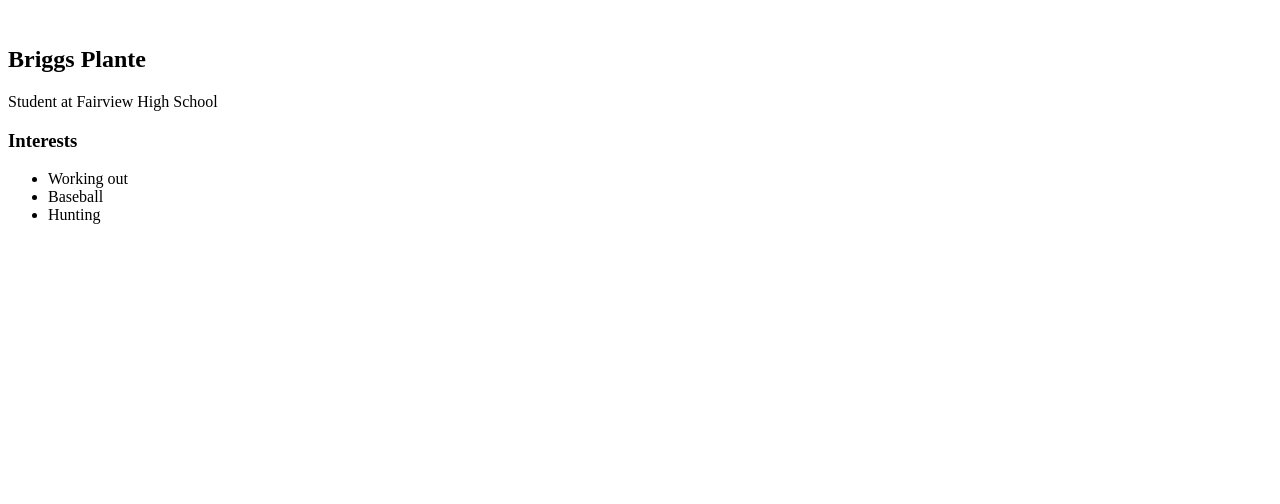
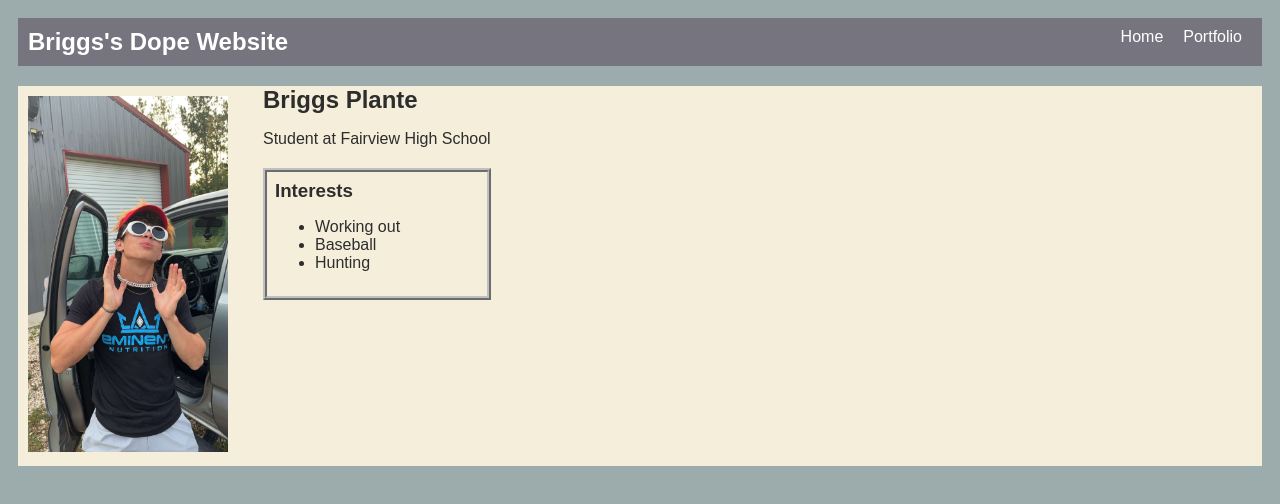
Before and after one commit to rPlanteFHS/rPlanteFHS.github.io, a plain HTML site: page index.html in a window 1280 px wide. Drawn offline with Linux system fonts and the light colour scheme.

Commit message:
add index.html and css files

```diff
--- a/index.html
+++ b/index.html
@@ -1,20 +1,29 @@
 <!DOCTYPE html>
 <html>
   <head>
-    <title> Briggs's portfolio</title>
+    <title>Briggs's portfolio</title>
+    <link rel="stylesheet" href="style.css" />
   </head>
 
   <body>
     <!-- All content goes here -->
     <div id="all contents">
       <nav>
-
+        <h1> Briggs's Dope Website</h1>
+        <ul id="nav-ul">
+          <li class="nav-li">
+            <a href="index.html">Home</a>
+          </li>
+          <li class="nav-li">
+            <a href="portfolio.html">Portfolio</a>
+          </li>
+         </ul>
       </nav>
 
       <main>
         <div class="sidebar">
-          <img class="sidebar-img" src="">
-         </div>
+          <img class="sidebar-img" src="IMG_3589.JPG">
+        </div>
 
         <div class="contents">
           <h2>Briggs Plante</h2>
@@ -29,6 +38,6 @@
           </div>
         </div>
       </main>
-</div>
+    </div>
   </body>
 </html>
--- a/style.css
+++ b/style.css
@@ -0,0 +1,76 @@
+body {
+    background: rgb(156, 172, 172);
+    color: rgb(45, 45, 45);
+    padding: 10px;
+    font-family: Arial, sans-serif;
+}
+
+#all-contents {
+    max-width: 800px;
+    margin: auto;
+}
+
+/* navigation menu */
+nav {
+    background: rgb(117, 116, 127);
+    margin: 0 auto;
+    display: flex;
+    padding: 10px;
+}
+
+h1 {
+    display: flex;
+    align-items: center;
+    color: white;
+    flex: 1;
+    margin: 0;
+}
+
+#nav-ul {
+    list-style-type: none;
+    margin: 0;
+    padding: 0;
+    display: flex;
+}
+
+.nav-li {
+    display: inline-block;
+    padding: 0 10px;
+}
+
+a {
+    text-decoration: none;
+    color: #fff;
+}
+
+/* main container area beneath menu */
+main {
+    background: rgb(245, 238, 219);
+    display: flex;
+    margin-top: 20px;
+}
+
+.sidebar {
+    margin-right: 25px;
+    padding: 10px;
+}
+
+.sidebar-img {
+    width: 200px;
+}
+
+.content {
+    flex: 1;
+    padding: 15px;
+}
+
+/* interests section styles */
+#interests {
+    border: 4px silver ridge;
+    padding: 8px;
+    margin-top: 20px;
+}
+
+h2, h3 {
+    margin: 0px;
+}
```
Also changed, not shown: IMG_3589.JPG (added), project-instructions/img/Picture of me.JPG (added), 2 other files.
